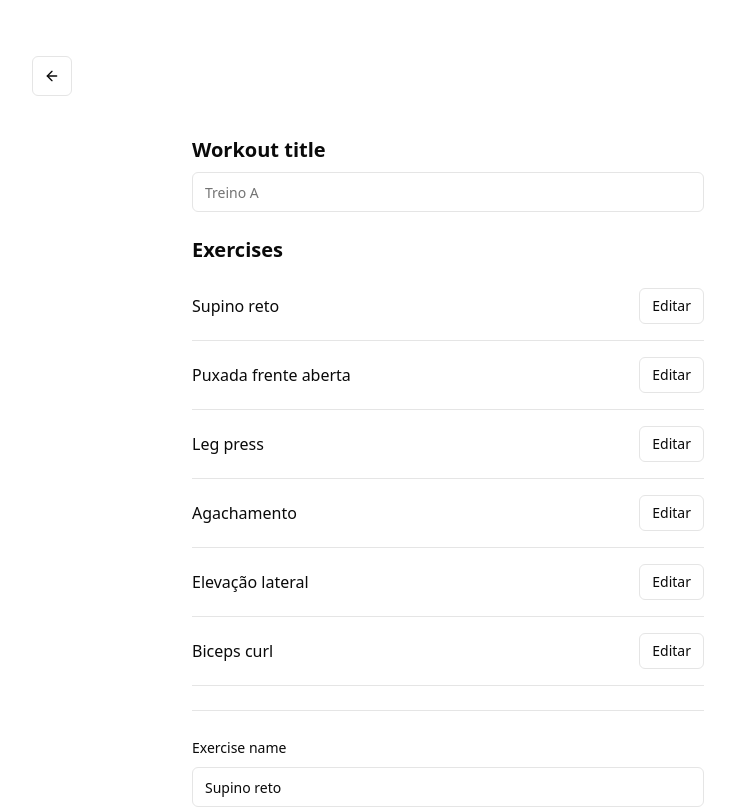
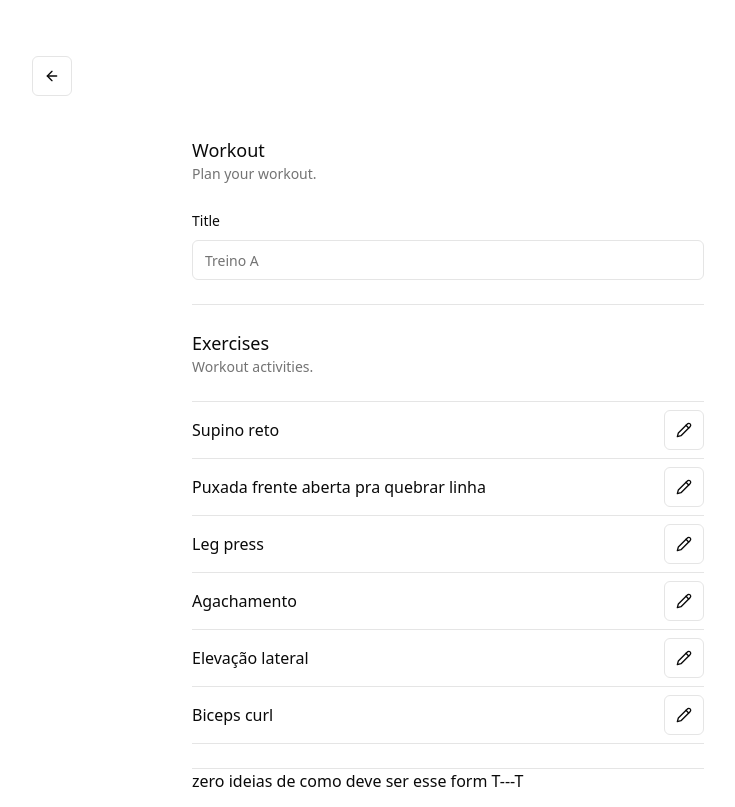
Before and after one commit to katsuragawaa/workout-react, a Next.js app: page /workout/new in a window 1280 px wide. Shown: the top 807 px of the page, without its empty margins (192-927 px from the left). Built offline with nearby package versions, Linux system fonts and the light colour scheme.

Commit message:
Update exercise name in workout-mock.ts

```diff
--- a/app/workout/new/page.tsx
+++ b/app/workout/new/page.tsx
@@ -7,7 +7,7 @@ import { Input } from "@/components/ui/input";
 import { Separator } from "@/components/ui/separator";
 import { exercises } from "@/lib/workout-mock";
 import { zodResolver } from "@hookform/resolvers/zod";
-import { ArrowLeft } from "lucide-react";
+import { ArrowLeft, Pencil } from "lucide-react";
 import Link from "next/link";
 import { Fragment } from "react";
 import { useForm } from "react-hook-form";
@@ -50,12 +50,18 @@ export default function NewWorkout() {
       <main className="container flex max-w-xl flex-col py-10">
         <Form {...form}>
           <form onSubmit={form.handleSubmit(onSubmit)} className="space-y-6">
+            <div className="space-y-6">
+              <div>
+                <h3 className="text-lg font-medium">Workout</h3>
+                <p className="text-sm text-muted-foreground">Plan your workout.</p>
+              </div>
+
               <FormField
                 control={form.control}
                 name="title"
                 render={({ field }) => (
                   <FormItem>
-                  <FormLabel className="text-xl font-bold">Workout title</FormLabel>
+                    <FormLabel>Title</FormLabel>
                     <FormControl>
                       <Input placeholder="Treino A" {...field} />
                     </FormControl>
@@ -64,23 +70,33 @@ export default function NewWorkout() {
                 )}
               />
 
-            <h3 className="text-xl font-bold">Exercises</h3>
+              <Separator />
 
-            <div className="space-y-4">
+              <div>
+                <h3 className="text-lg font-medium">Exercises</h3>
+                <p className="text-sm text-muted-foreground">Workout activities.</p>
+              </div>
+
+              <div className="space-y-2">
+                <Separator />
                 {exercises.map((exercise, index) => (
                   <Fragment key={exercise.id}>
-                  <div className="flex flex-row items-center justify-between">
+                    <div key={exercise.id} className="flex flex-row items-center justify-between gap-2 p-0">
+                      <div>
                         <p>{exercise.name}</p>
-                    <Button className="w-fit" variant="outline" size="sm">
-                      Editar
+                      </div>
+                      <div>
+                        <Button className="h-10 w-10 py-3" variant="outline" size="icon">
+                          <Pencil className="h-4 w-4" />
                         </Button>
+                      </div>
                     </div>
                     <Separator />
                   </Fragment>
                 ))}
               </div>
 
-            <hr />
+              <div className="h-96 border-t">zero ideias de como deve ser esse form T---T</div>
 
               {form.getValues("exercises").map((exercise, index) => (
                 <Fragment key={exercise.id || index}>
@@ -162,6 +178,7 @@ export default function NewWorkout() {
                   </div>
                 </Fragment>
               ))}
+            </div>
 
             <div className="pt-4">
               <Button type="submit" className="w-full">
--- a/lib/workout-mock.ts
+++ b/lib/workout-mock.ts
@@ -7,7 +7,7 @@ export const workouts = [
 
 export const exercises = [
   { id: 101, name: "Supino reto", muscle: "Peitoral", sets: 3, reps: 10, weight: 20 },
-  { id: 102, name: "Puxada frente aberta", muscle: "Costas", sets: 3, reps: 10, weight: 34 },
+  { id: 102, name: "Puxada frente aberta pra quebrar linha", muscle: "Costas", sets: 3, reps: 10, weight: 34 },
   { id: 103, name: "Leg press", muscle: "Pernas", sets: 3, reps: 10, weight: 100 },
   { id: 104, name: "Agachamento", muscle: "Pernas", sets: 3, reps: 10, weight: 60 },
   { id: 105, name: "Elevação lateral", muscle: "Ombros", sets: 3, reps: 10, weight: 20 },
```
Lines whose indentation alone changed are shown as unchanged.
